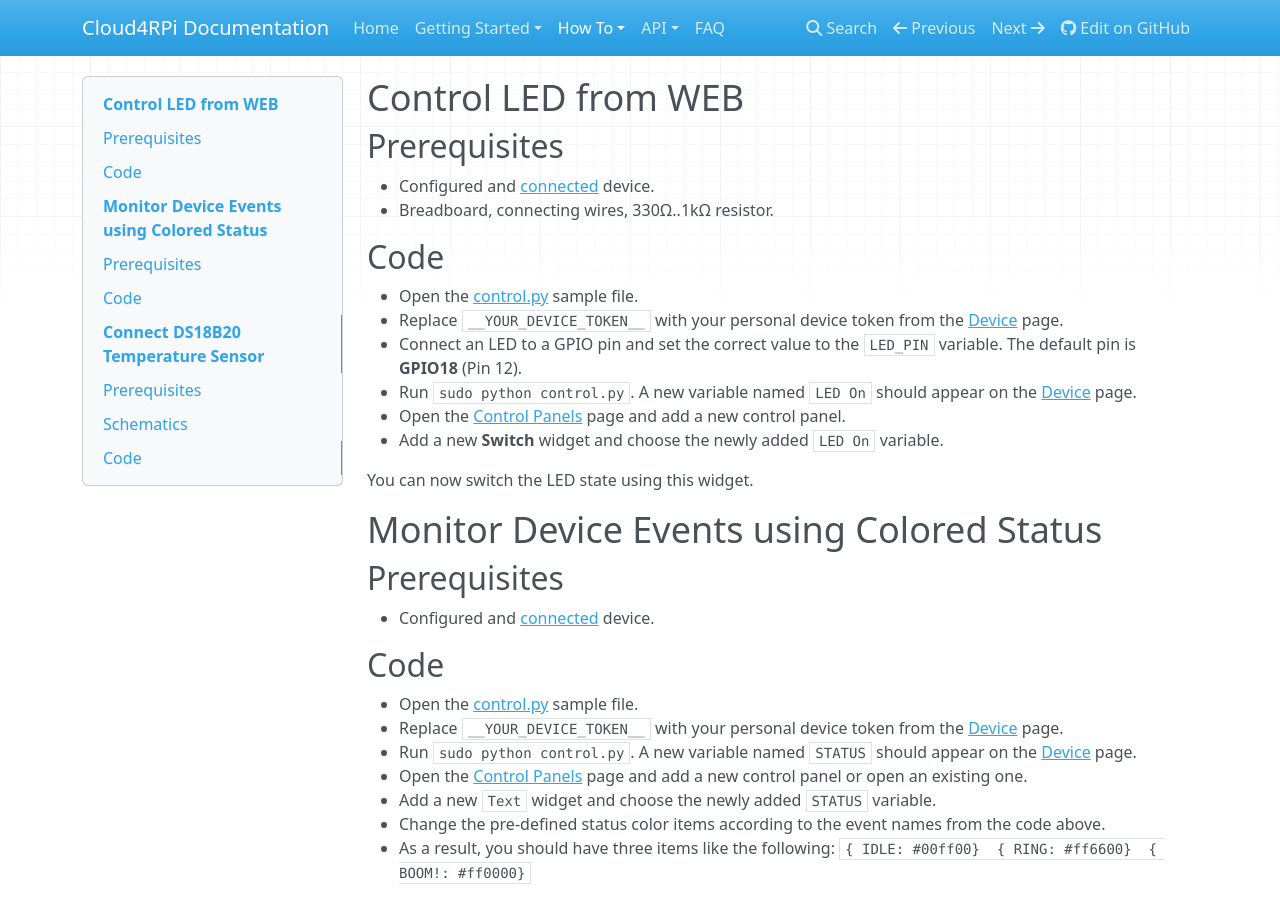
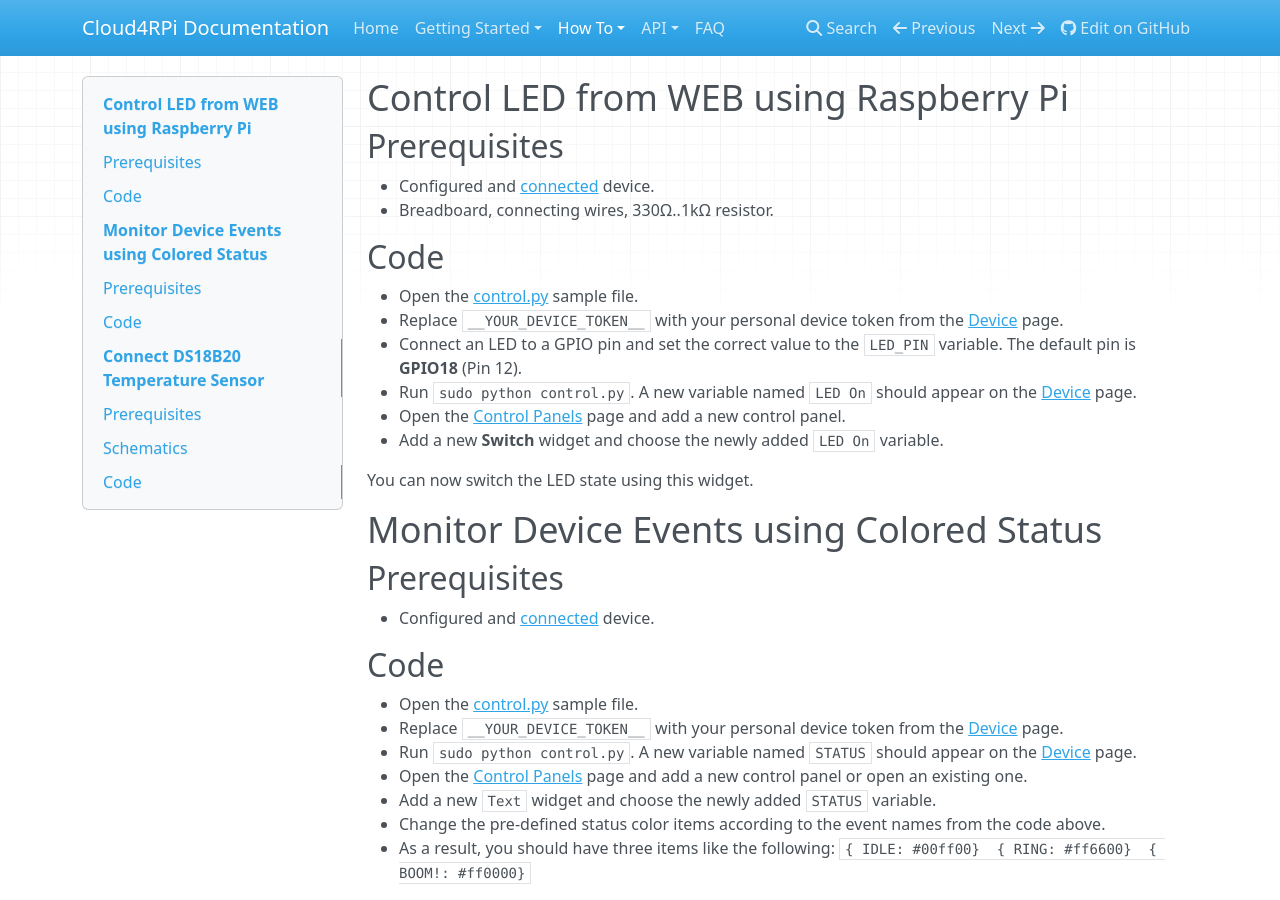
Before and after one commit to cloud4rpi/docs, an MkDocs documentation site: the page built from docs/howto/rpi.md, in a window 1280 px wide and 900 px high. Built offline with MkDocs 1.6.1, drawn with Linux system fonts in a browser that asks for light colours; nearby versions of some CDN libraries; old or Windows-style settings are respelled for this version of MkDocs.

Commit message:
platforms in headers

```diff
--- a/docs/howto/chip.md
+++ b/docs/howto/chip.md
@@ -1,4 +1,4 @@
-# Control LED from WEB
+# Control LED from WEB using C.H.I.P.
 
 ## Prerequisites
 
--- a/docs/howto/rpi.md
+++ b/docs/howto/rpi.md
@@ -1,4 +1,4 @@
-# Control LED from WEB
+# Control LED from WEB using Raspberry Pi
 
 ## Prerequisites
 
```
